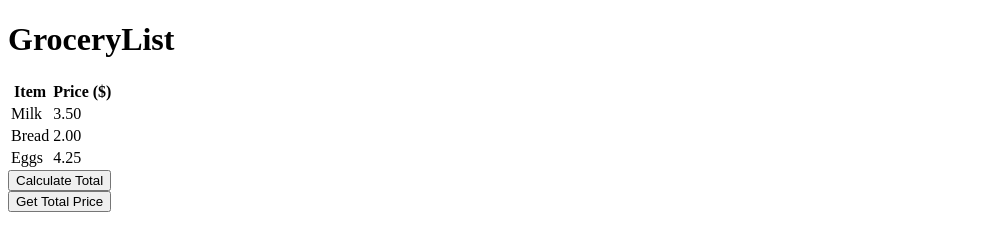
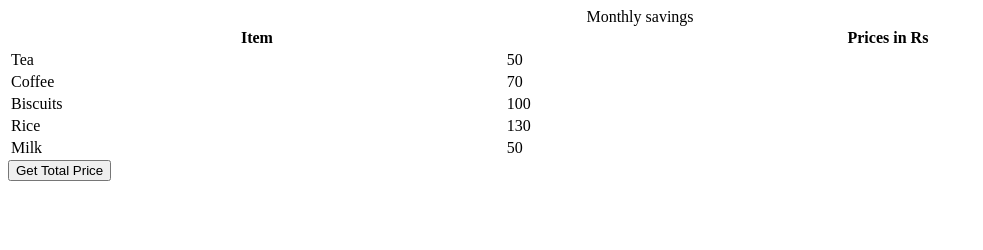
Before and after one commit to acciojob/grofers-checkout-Ayushrawat777, a website: page main.html in a window 1280 px wide. Shown: the whole page, without its empty margins (0-983 px from the left). Drawn offline with Linux system fonts and the light colour scheme.

Commit message:
created a submission

```diff
--- a/main.html
+++ b/main.html
@@ -7,32 +7,35 @@
 </head>
 
 <body>
-    <div class="container mt-5">
-        <h1>Grocery<span>List</span></h1>
-        <table class="table table-striped mt-4">
-            <thead>
+  <table style="width: 100%">
+    <caption>
+      Monthly savings
+    </caption>
     <tr>
       <th>Item</th>
-                    <th>Price ($)</th>
+      <th>Prices in Rs</th>
     </tr>
-            </thead>
-            <tbody id="grocery-list">
-                <tr class="item">
-                    <td>Milk</td>
-                    <td class="prices">3.50</td>
+    <tr>
+      <td class="item">Tea</td>
+      <td class="price">50</td>
     </tr>
-                <tr class="item">
-                    <td>Bread</td>
-                    <td class="prices">2.00</td>
+    <tr>
+      <td class="item">Coffee</td>
+      <td class="price">70</td>
     </tr>
-                <tr class="item">
-                    <td>Eggs</td>
-                    <td class="prices">4.25</td>
+    <tr>
+      <td class="item">Biscuits</td>
+      <td class="price">100</td>
     </tr>
-            </tbody>
+    <tr>
+      <td class="item">Rice</td>
+      <td class="price">130</td>
+    </tr>
+    <tr>
+      <td class="item">Milk</td>
+      <td class="price">50</td>
+    </tr>
   </table>
-        <button id="calculate" class="btn btn-primary">Calculate Total</button>
-    </div>
     <script type="text/javascript" src="./script.js">
 </script>
 
```
Lines whose indentation alone changed are shown as unchanged.
